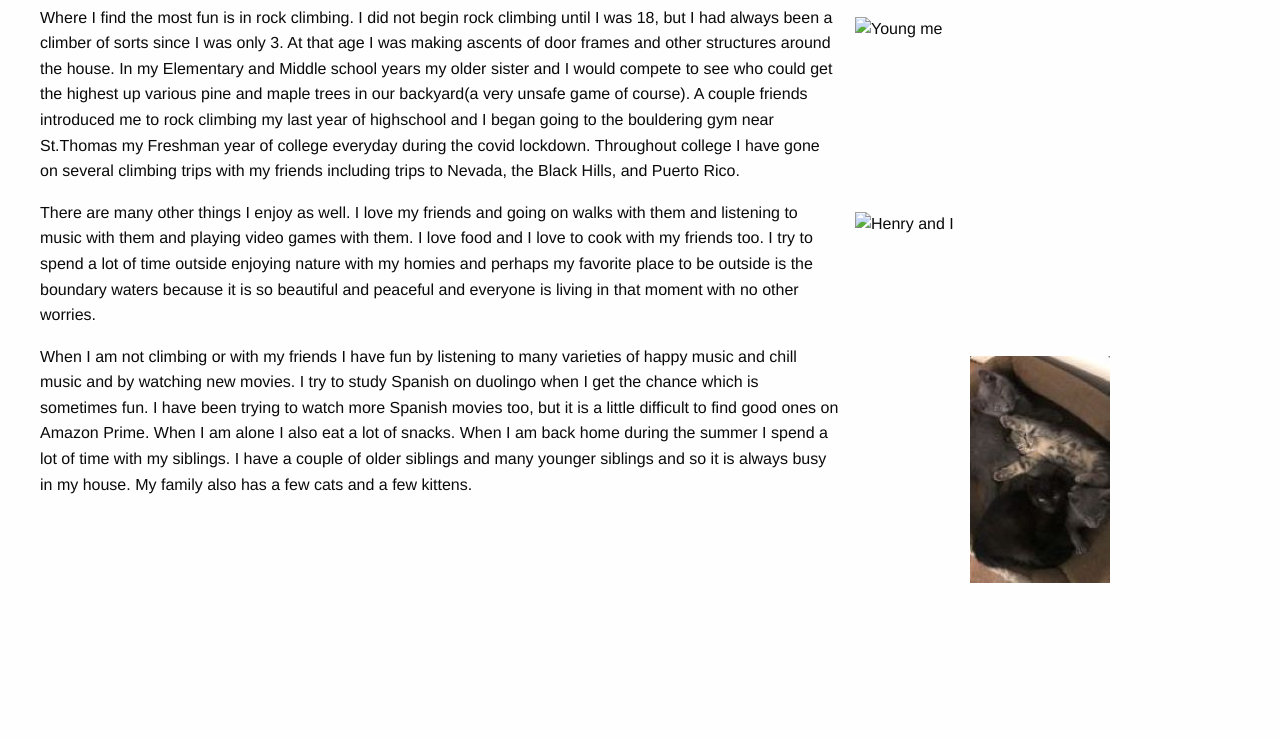
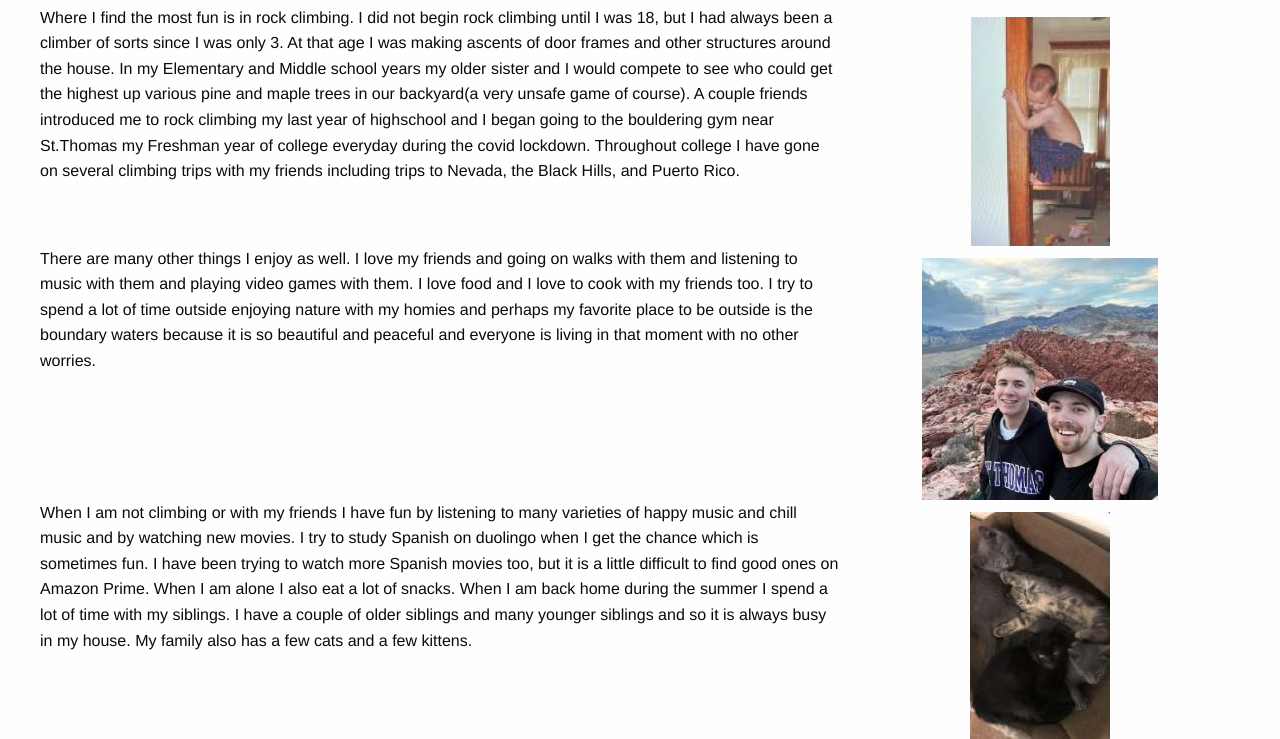
Before and after one commit to IsaiahGiebel/IsaiahGiebel.github.io, a plain HTML site: page fun.html in a window 1280 px wide. Shown: the part 141-880 px from the top of the page. Before the commit the page ends 800 px from the top, so only its background shows below. Drawn offline with Linux system fonts and the light colour scheme; files whose address does not match are found by name.

Commit message:
Update fun.html

```diff
--- a/fun.html
+++ b/fun.html
@@ -6,7 +6,6 @@
 	<title>Foundation Intro</title>
 	<link rel="stylesheet" href="foundation.css">
     <link rel="stylesheet" href="myStyles.css">
-    <script type="application/javascript" src="js/vendor/jstest.js"></script>
 
 </head>
 <body>
@@ -36,14 +35,14 @@
                         gym near St.Thomas my Freshman year of college everyday during the covid lockdown.
                         Throughout college I have gone on several climbing trips with my friends including trips to Nevada, the Black Hills, and Puerto Rico.
                     </p>
-                    <div class="cell medium-4" style="float: right; margin-top:1%;"><img src="images/young_me_climb.jpg" alt="Young me" class="float-center"/></div>
+                    <div class="cell medium-4" style="float: right; margin-top:1%;"><img src="young_me_climb.jpg" alt="Young me" class="float-center"/></div>
                     <p class="medium-8">
                         There are many other things I enjoy as well. I love my friends and going on walks with them and listening to music
                         with them and playing video games with them. I love food and I love to cook with my friends too. I try to spend
                         a lot of time outside enjoying nature with my homies and perhaps my favorite place to be outside is the boundary waters
                         because it is so beautiful and peaceful and everyone is living in that moment with no other worries.
                     </p>
-                    <div class="cell medium-4" style="float: right;margin-top:1%;"><img src="images/henry_me_nevada.jpg" alt="Henry and I" class="float-center"/></div>
+                    <div class="cell medium-4" style="float: right;margin-top:1%;"><img src="henry_me_nevada.jpg" alt="Henry and I" class="float-center"/></div>
 
                     <p class="medium-8">
                         When I am not climbing or with my friends I have fun by listening to many varieties of happy music and chill music and by watching new movies.
```
